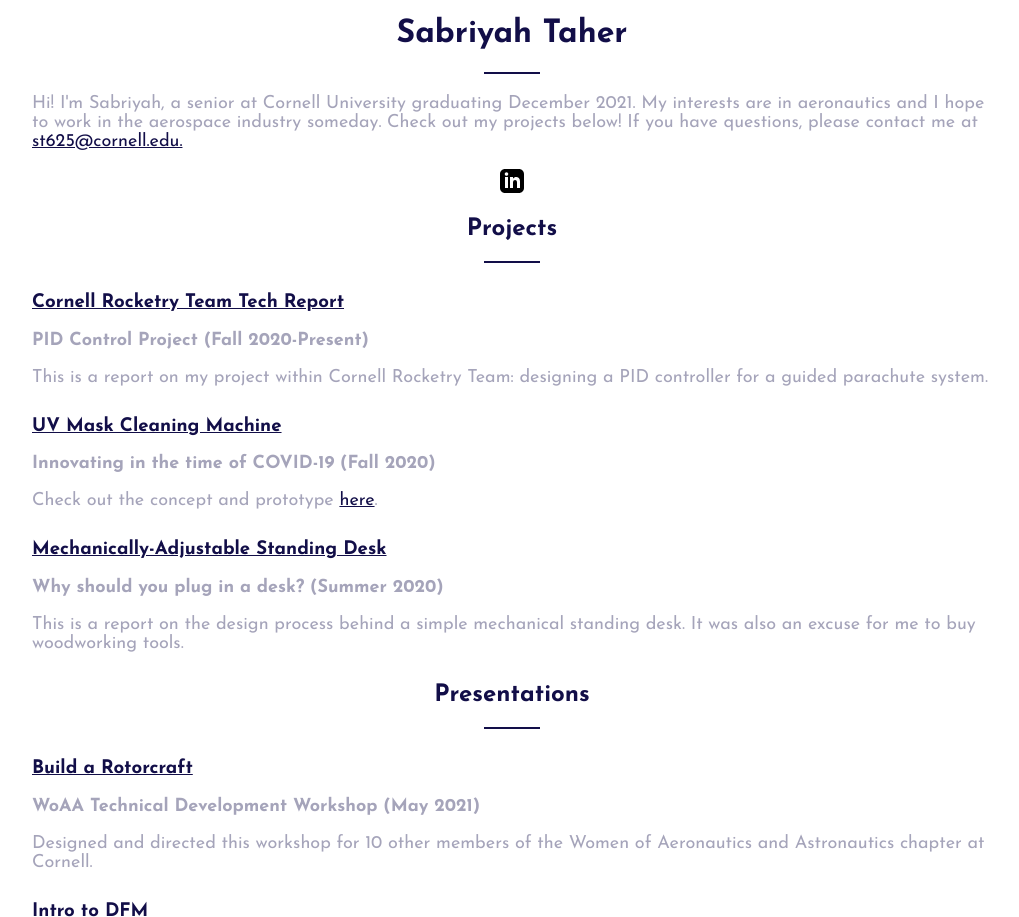
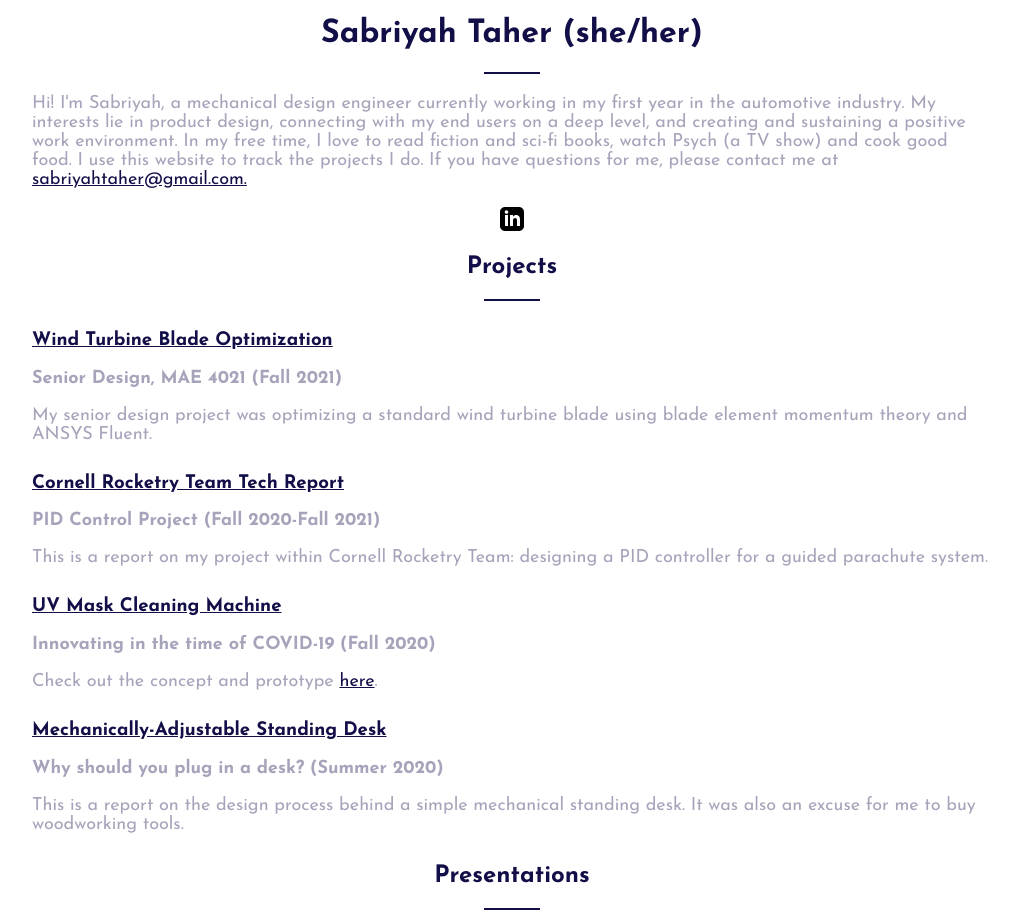
Before and after one commit to chansen424/Sabriyah-MechE-Portfolio, a plain HTML site: page index.html in a window 1280 px wide. Shown: the part 183-1100 px from the top of the page, without its empty margins (128-1147 px from the left). Drawn offline with Linux system fonts and the light colour scheme.

Commit message:
Update index.html

```diff
--- a/index.html
+++ b/index.html
@@ -14,12 +14,13 @@
     <body>
         <header>
             <img class="portrait" src="public/portrait.jpg" alt="Sabriyah Taher">
-            <h1 class="headline">Sabriyah Taher</h1>
+            <h1 class="headline">Sabriyah Taher (she/her)</h1>
             <div class="horizontal-line"></div>
             <p class="intro">
-                Hi! I'm Sabriyah, a senior at Cornell University graduating December 2021.
-                My interests are in aeronautics and I hope to work in the aerospace industry someday.
-                Check out my projects below! If you have questions, please contact me at <a href="mailto:st625@cornell.edu">st625@cornell.edu.</a>
+                Hi! I'm Sabriyah, a mechanical design engineer currently working in my first year in the automotive industry.
+                My interests lie in product design, connecting with my end users on a deep level, and creating and sustaining a positive work environment.
+                In my free time, I love to read fiction and sci-fi books, watch Psych (a TV show) and cook good food.
+                I use this website to track the projects I do. If you have questions for me, please contact me at <a href="mailto:sabriyahtaher@gmail.com">sabriyahtaher@gmail.com.</a>
             </p>
 
             <div class="icons">
@@ -35,10 +36,18 @@
                 <div class="horizontal-line"></div>
                 <div class="projects">
                     <div class="project">
+                        <a href="https://drive.google.com/file/d/1mLAQN1c7nrs2SSmj8H-gbwt8R1KJH2th/view?usp=sharing" target="_blank" rel="noreferrer">
+                            <h3>Wind Turbine Blade Optimization</h3>
+                        </a>
+                        <p class="bold">Senior Design, MAE 4021 (Fall 2021)</p>
+                        <p>My senior design project was optimizing a standard wind turbine blade using blade element momentum theory and ANSYS Fluent.</p>
+                    </div>
+
+                    <div class="project">
                         <a href="https://drive.google.com/file/d/1XG5iY3uDnNGSyeDkl5gYPvMcrGnDhdMX/view?usp=sharing" target="_blank" rel="noreferrer">
                             <h3>Cornell Rocketry Team Tech Report</h3>
                         </a>
-                        <p class="bold">PID Control Project (Fall 2020-Present)</p>
+                        <p class="bold">PID Control Project (Fall 2020-Fall 2021)</p>
                         <p>This is a report on my project within Cornell Rocketry Team: designing a PID controller for a guided parachute system.</p>
                     </div>
 
```
